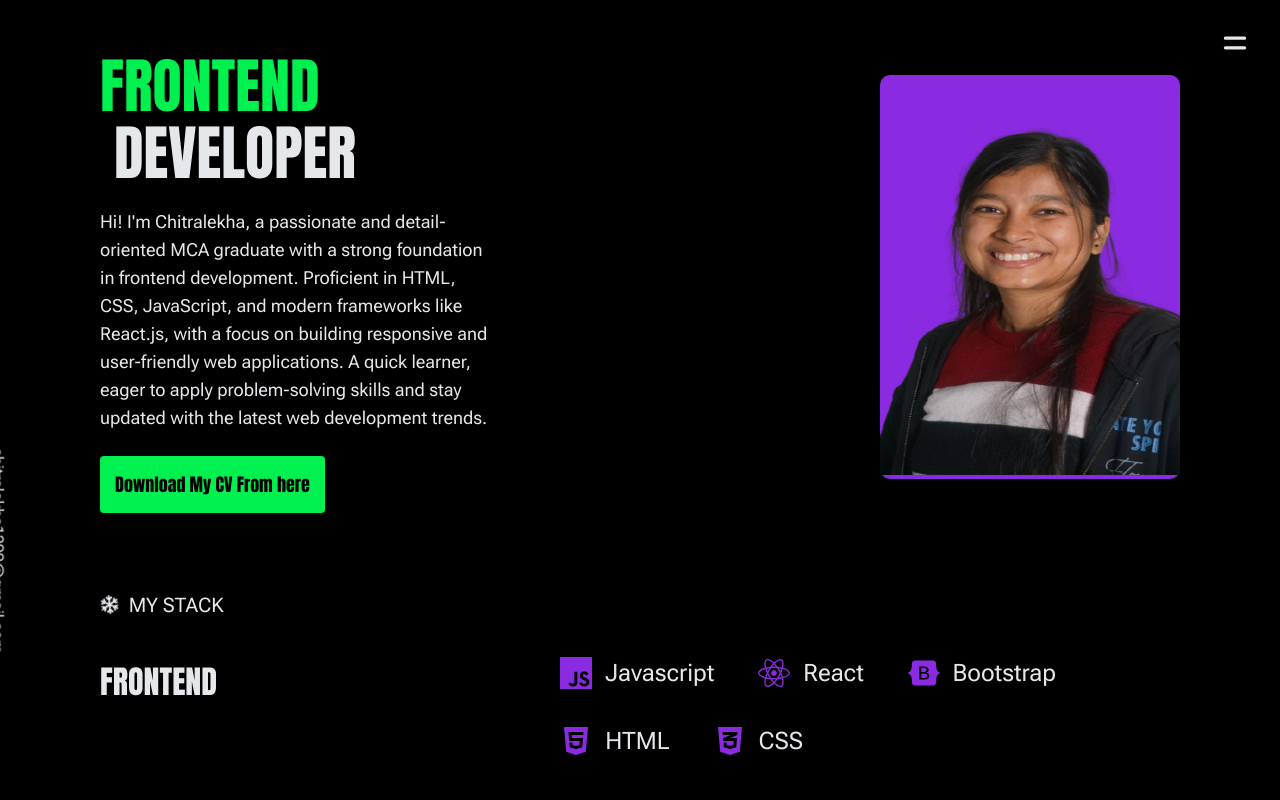
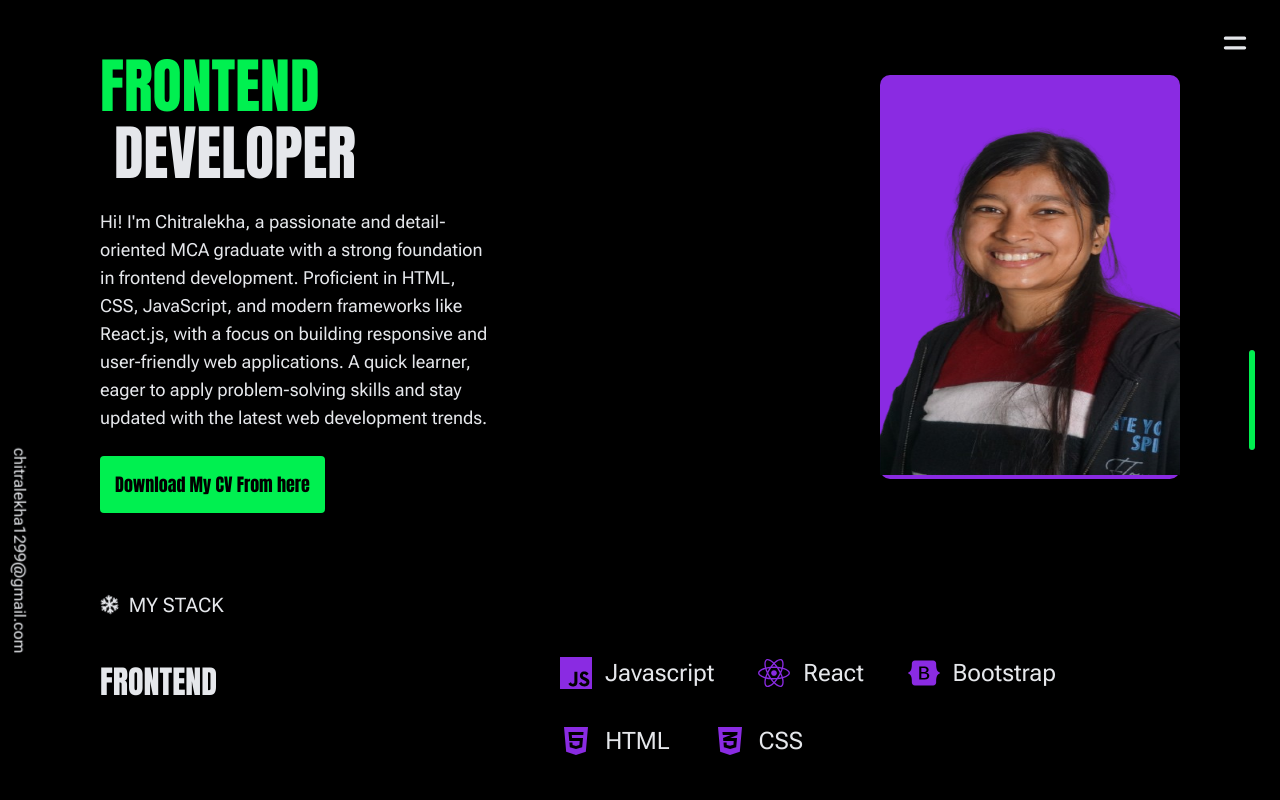
Before and after one commit to chitralekha20/portfolio-react, a React (Vite) app: page / in a window 1280 px wide. Shown: the top 800 px of the page. Built offline with nearby package versions, Linux system fonts and the light colour scheme.

Commit message:
added some animation

```diff
--- a/src/App.jsx
+++ b/src/App.jsx
@@ -1,22 +1,24 @@
-import React from 'react'
-import Profile from './Components/Profile'
-import Skill from './Components/Skill'
-import Experience from './Components/Experience'
-import Footer from './Components/Footer'
-import Mail from './Components/Mail'
-import Sidebar from './Components/Sidebar'
+import React from "react";
+import Profile from "./Components/Profile";
+import Skill from "./Components/Skill";
+import Experience from "./Components/Experience";
+import Footer from "./Components/Footer";
+import Mail from "./Components/Mail";
+import Sidebar from "./Components/Sidebar";
+import ScrollBar from "./Components/ScrollBar";
 
 const App = () => {
   return (
     <>
-      <Sidebar/>
-      <Profile/>
-      <Skill/>
-      <Experience/>
-      <Footer/>
-      <Mail/>
+      <ScrollBar />
+      <Sidebar />
+      <Profile />
+      <Skill />
+      <Experience />
+      <Footer />
+      <Mail />
     </>
-  )
-}
+  );
+};
 
-export default App
+export default App;
--- a/src/Components/Mail.css
+++ b/src/Components/Mail.css
@@ -1,7 +1,7 @@
 .mail-style {
   position: fixed;
   bottom: 30%;
-  left: -105px;
+  left: -83px;
   z-index: 999;
   transform: rotate(90deg);
 }
--- /dev/null
+++ b/src/Components/ScrollBar.jsx
@@ -0,0 +1,35 @@
+import React from "react";
+import { motion, useScroll } from "framer-motion";
+
+const ScrollBar = () => {
+  const { scrollYProgress } = useScroll();
+  return (
+    <div
+      style={{
+        position: "fixed",
+        top: "50%",
+        right: 25,
+        width: "0.375rem",
+        height: "100px",
+        backgroundColor: "#444",
+        borderRadius: "10px",
+        overflow: "hidden",
+        transform: "translateY(-50%)",
+        zIndex: 900,
+      }}
+    >
+      <motion.div
+        style={{
+          width: "100%",
+          height: "100%",
+          backgroundColor: "#00f050",
+          scaleY: scrollYProgress,
+          transformOrigin: "top",
+          borderRadius: "10px",
+        }}
+      />
+    </div>
+  );
+};
+
+export default ScrollBar;
--- a/src/Components/Skill.jsx
+++ b/src/Components/Skill.jsx
@@ -21,11 +21,19 @@ import {
   FaReact,
   FaRegSnowflake,
 } from "react-icons/fa6";
-
+import { motion } from "framer-motion";
 
 const Skill = () => {
   return (
-    <section className="stack-container" id="skills">
+    <motion.section
+      className="stack-container"
+      id="skills"
+      initial={{ opacity: 0, y: 50 }} // Start hidden and slide down
+      whileInView={{ opacity: 1, y: 0 }} // Fade in and slide up
+      exit={{ opacity: 0, y: 50 }} // Fade out and slide down
+      transition={{ duration: 0.8 }} // Smooth transition
+      viewport={{ amount: 0.5 }}
+    >
       <div className="stact-heading-container">
         <FaRegSnowflake className="stack-icon" />
         <h4 className="stack-heading">My Stack</h4>
@@ -113,7 +121,7 @@ const Skill = () => {
           </div>
         </div>
       </div>
-    </section>
+    </motion.section>
   );
 };
 
```
